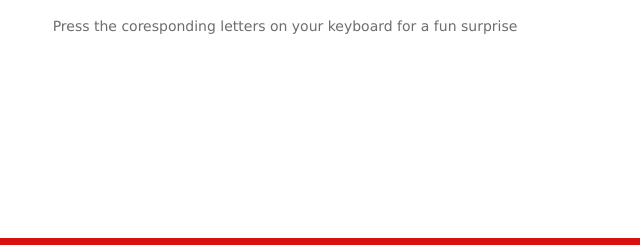
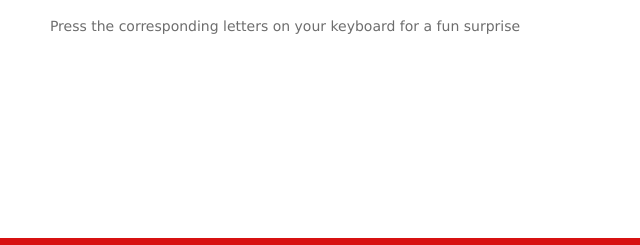
Before and after one commit to sumorocker/sumorocker.github.io, a plain HTML site: page design.html in a window 1280 px wide. Shown: the part 415-660 px from the top of the page, 355-995 px from the left. Drawn offline with nearby package versions, Linux system fonts and the light colour scheme; a script that the page names is missing.

Commit message:
Update design.html

```diff
--- a/design.html
+++ b/design.html
@@ -223,7 +223,7 @@
 
 </div>
 <div id="press"><p style="margin-top: 0px;
-    margin-bottom: 0px;">Press the coresponding letters on your keyboard for a fun surprise</p></div>
+    margin-bottom: 0px;">Press the corresponding letters on your keyboard for a fun surprise</p></div>
 
 <!--<div id="red"><img src="design/wave1.gif"/></div>-->
 
```
